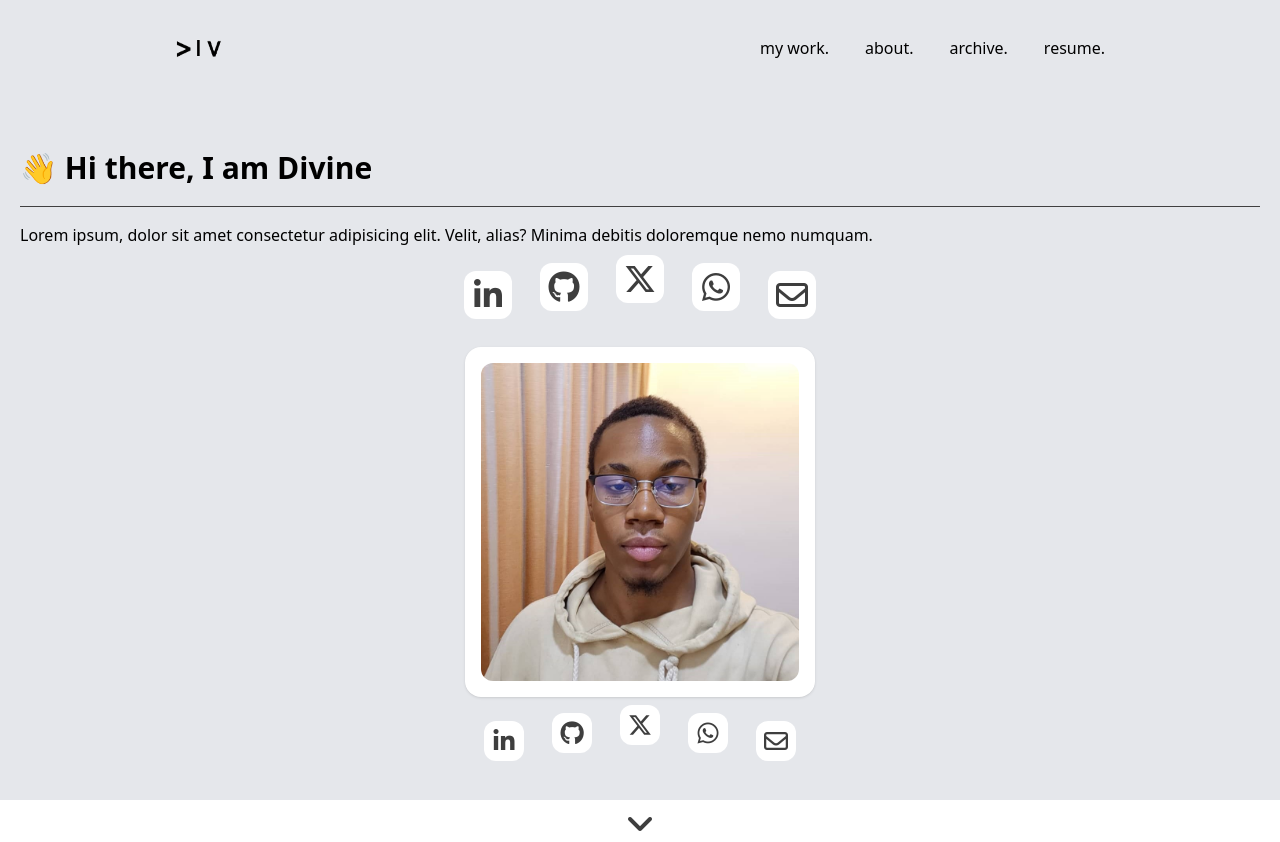
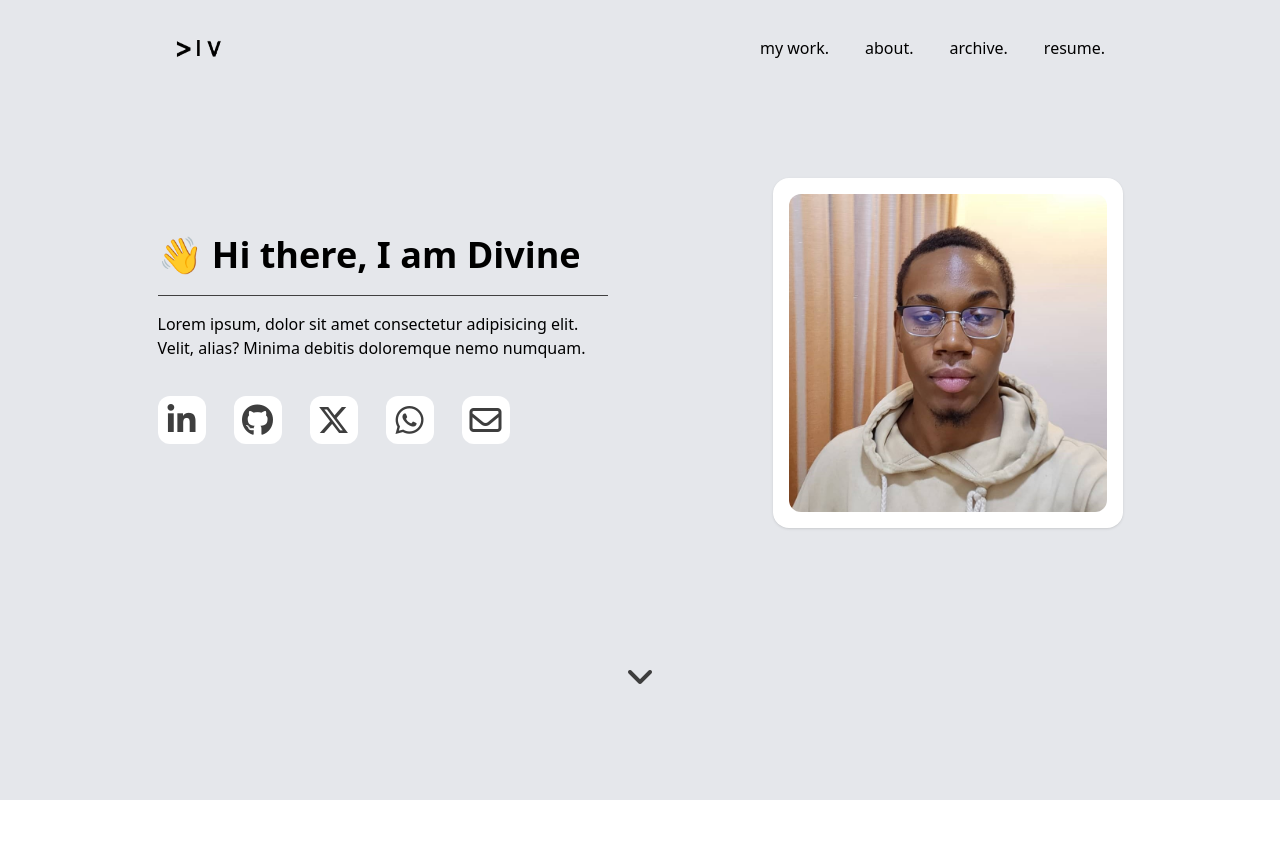
Before and after one commit to hellodivine/portfolio, a website: page index.html in a window 1280 px wide. After the commit the page ends 800 px from the top, so only its background shows below. Drawn offline with Linux system fonts and the light colour scheme.

Commit message:
portfolio- completed header responsiveness

```diff
--- a/index.html
+++ b/index.html
@@ -19,25 +19,25 @@
                 </ul>
             </nav>
         </div>
-        <div class="mt-[90px]">
-            <div class="my-auto mx-auto w-[100%] justify-self-center">
-                <p class="mb-5 text-3xl font-semibold ">👋 Hi there, I am Divine</p>
+        <div class="mt-[90px] sm:flex sm:w-[1130px] justify-center items-center sm:mx-auto">
+            <div class="my-auto mx-auto w-[100%] justify-self-center sm:w-[450px] ">
+                <p class="mb-5 text-3xl sm:text-4xl font-semibold ">👋 Hi there, I am Divine</p>
                 <div class="border-b border-neutral-700 "></div>
-                <p class="pt-4 text-base  w-auto">
+                <p class="sm:pt-4 pt-4 sm:text-base  w-auto">
                     Lorem ipsum, dolor sit amet consectetur adipisicing elit. Velit, alias? Minima debitis doloremque nemo numquam.
                 </p>
-            </div>
-            <div class="hidden sm:flex justify-center pt-6">
-                <div class="hover:ring-2 hover:ring-slate-400 hover:bg-slate-100 hover:scale-125 mr-7 w-12 h-12 bg-white rounded-xl flex justify-center items-center"><a class="p-" href="https://www.linkedin.com/in/divine-effiong-b9478b292?utm_source=share&utm_campaign=share_via&utm_content=profile&utm_medium=android_app"><i class="fa-brands fa-linkedin-in fa-2xl" style="color: #3e3e3e;"></i></a></div>
-                <div class="hover:ring-2 hover:ring-slate-400 hover:bg-slate-100 hover:scale-125 sm:mt-[-8px] mr-7 w-12 h-12 bg-white rounded-xl flex justify-center items-center"><a class="p-5" href="https://github.com/hellodivine"><i class="fa-brands fa-github fa-2xl" style="color: #3e3e3e;"></i></a></div>
-                <div class="hover:ring-2 hover:ring-slate-400 hover:bg-slate-100 hover:scale-125 sm:mt-[-16px] mr-7 w-12 h-12 bg-white rounded-xl flex justify-center items-center"><a class="p-5" href="https://twitter.com/EffDivine"><i class="fa-brands fa-x-twitter fa-2xl" style="color: #3e3e3e;"></i></a></div>
-                <div class="hover:ring-2 hover:ring-slate-400 hover:bg-slate-100 hover:scale-125 sm:mt-[-8px] mr-7 w-12 h-12 bg-white rounded-xl flex justify-center items-center"><a class="p-5" href="https://wa.me/+2348110026442"><i class="fa-brands fa-whatsapp fa-2xl" style="color: #3e3e3e;"></i></a></div>
-                <div class="hover:ring-2 hover:ring-slate-400 hover:bg-slate-100 hover:scale-125 w-12 h-12 bg-white rounded-xl flex justify-center items-center"><a class="p-5" href="http://divineeffiong87@gmail.com"><i class="fa-regular fa-envelope fa-2xl" style="color: #3e3e3e;"></i></a></div>
+                <div class="hidden sm:flex sm:pt-9">
+                    <div class="hover:ring-2 hover:ring-slate-400 hover:bg-slate-100 hover:scale-125 mr-7 w-12 h-12 bg-white rounded-xl flex justify-center items-center"><a class="p-" href="https://www.linkedin.com/in/divine-effiong-b9478b292?utm_source=share&utm_campaign=share_via&utm_content=profile&utm_medium=android_app"><i class="fa-brands fa-linkedin-in fa-2xl" style="color: #3e3e3e;"></i></a></div>
+                    <div class="hover:ring-2 hover:ring-slate-400 hover:bg-slate-100 hover:scale-125 mr-7 w-12 h-12 bg-white rounded-xl flex justify-center items-center"><a class="p-5" href="https://github.com/hellodivine"><i class="fa-brands fa-github fa-2xl" style="color: #3e3e3e;"></i></a></div>
+                    <div class="hover:ring-2 hover:ring-slate-400 hover:bg-slate-100 hover:scale-125 mr-7 w-12 h-12 bg-white rounded-xl flex justify-center items-center"><a class="p-5" href="https://twitter.com/EffDivine"><i class="fa-brands fa-x-twitter fa-2xl" style="color: #3e3e3e;"></i></a></div>
+                    <div class="hover:ring-2 hover:ring-slate-400 hover:bg-slate-100 hover:scale-125 mr-7 w-12 h-12 bg-white rounded-xl flex justify-center items-center"><a class="p-5" href="https://wa.me/+2348110026442"><i class="fa-brands fa-whatsapp fa-2xl" style="color: #3e3e3e;"></i></a></div>
+                    <div class="hover:ring-2 hover:ring-slate-400 hover:bg-slate-100 hover:scale-125 w-12 h-12 bg-white rounded-xl flex justify-center items-center"><a class="p-5" href="http://divineeffiong87@gmail.com"><i class="fa-regular fa-envelope fa-2xl" style="color: #3e3e3e;"></i></a></div>
+                </div>
             </div>
             <div class="mt-7 hover:scale-105 bg-white rounded-2xl shadow p-4 my-auto mx-auto backdrop-filter backdrop-blur-3xl w-[350px] h-[350px]">
                 <img class=" rounded-xl" src="/asset/divine.jpg" alt="img">
             </div>
-            <div class="flex justify-center pt-6">
+            <div class="flex justify-center pt-6 sm:hidden">
                 <div class="hover:ring-2 hover:ring-slate-400 hover:bg-slate-100 hover:scale-125 mr-7 w-10 h-10 bg-white rounded-xl flex justify-center items-center"><a class="p-" href="https://www.linkedin.com/in/divine-effiong-b9478b292?utm_source=share&utm_campaign=share_via&utm_content=profile&utm_medium=android_app"><i class="fa-brands fa-linkedin-in fa-xl" style="color: #3e3e3e;"></i></a></div>
                 <div class="hover:ring-2 hover:ring-slate-400 hover:bg-slate-100 hover:scale-125 sm:mt-[-8px] mr-7 w-10 h-10 bg-white rounded-xl flex justify-center items-center"><a class="p-5" href="https://github.com/hellodivine"><i class="fa-brands fa-github fa-xl" style="color: #3e3e3e;"></i></a></div>
                 <div class="hover:ring-2 hover:ring-slate-400 hover:bg-slate-100 hover:scale-125 sm:mt-[-16px] mr-7 w-10 h-10 bg-white rounded-xl flex justify-center items-center"><a class="p-5" href="https://twitter.com/EffDivine"><i class="fa-brands fa-x-twitter fa-xl" style="color: #3e3e3e;"></i></a></div>
@@ -45,8 +45,8 @@
                 <div class="hover:ring-2 hover:ring-slate-400 hover:bg-slate-100 hover:scale-125 w-10 h-10 bg-white rounded-xl flex justify-center items-center"><a class="p-5" href="http://divineeffiong87@gmail.com"><i class="fa-regular fa-envelope fa-xl" style="color: #3e3e3e;"></i></a></div>
             </div>
         </div>
-        <div class="flex justify-center mt-16">
-            <i class="fa-solid fa-angle-down fa-2xl" style="color: #3e3e3e;"></i>
+        <div class="flex justify-center mt-14 sm:mt-[150px] ">
+            <i class="fa-solid fa-angle-down fa-2xl hover:scale-150" style="color: #3e3e3e;"></i>
         </div>
     </header>
     <!-- header container -->
```
Also changed, not shown: output.css.
